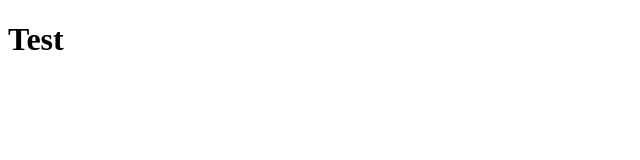
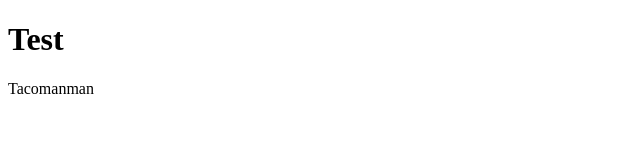
Before and after one commit to MrDahaniel/mrdahaniel.github.io, a plain HTML site: page index.html in a window 1280 px wide. Shown: the whole page, without its empty margins (0-640 px from the left). Drawn offline with Linux system fonts and the light colour scheme.

Commit message:
Initial commit

```diff
--- a/index.html
+++ b/index.html
@@ -8,5 +8,6 @@
 </head>
 <body>
     <h1>Test</h1>
+    <p>Tacomanman</p>
 </body>
 </html>
```
